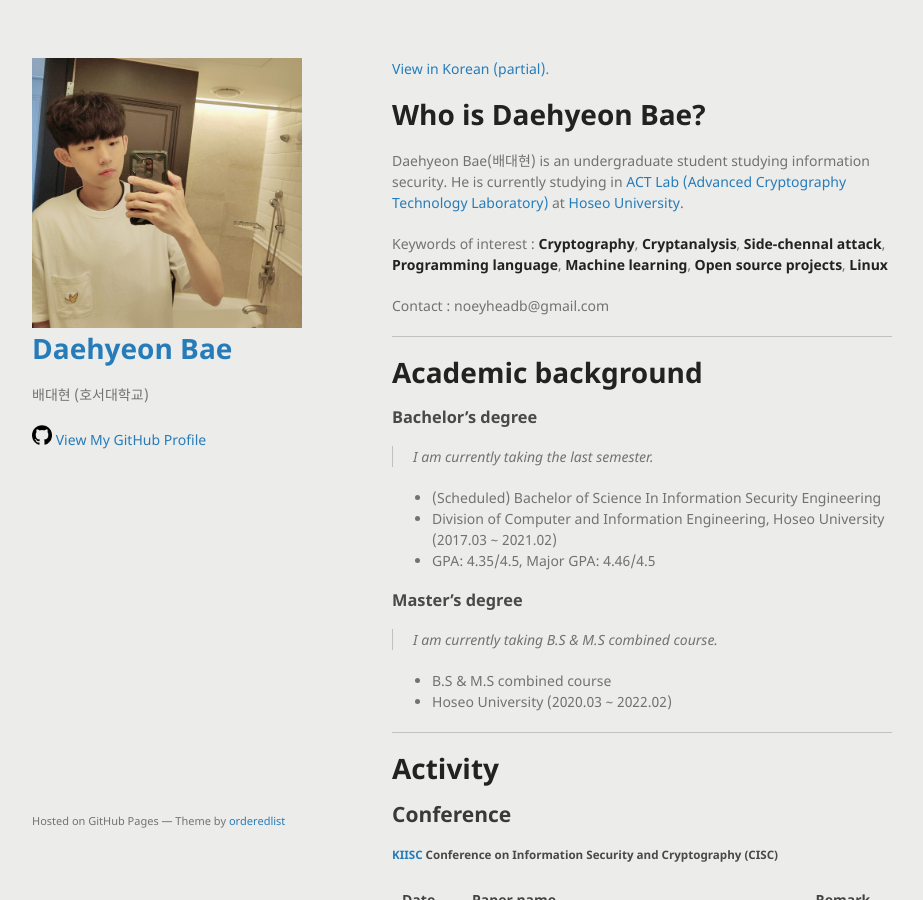
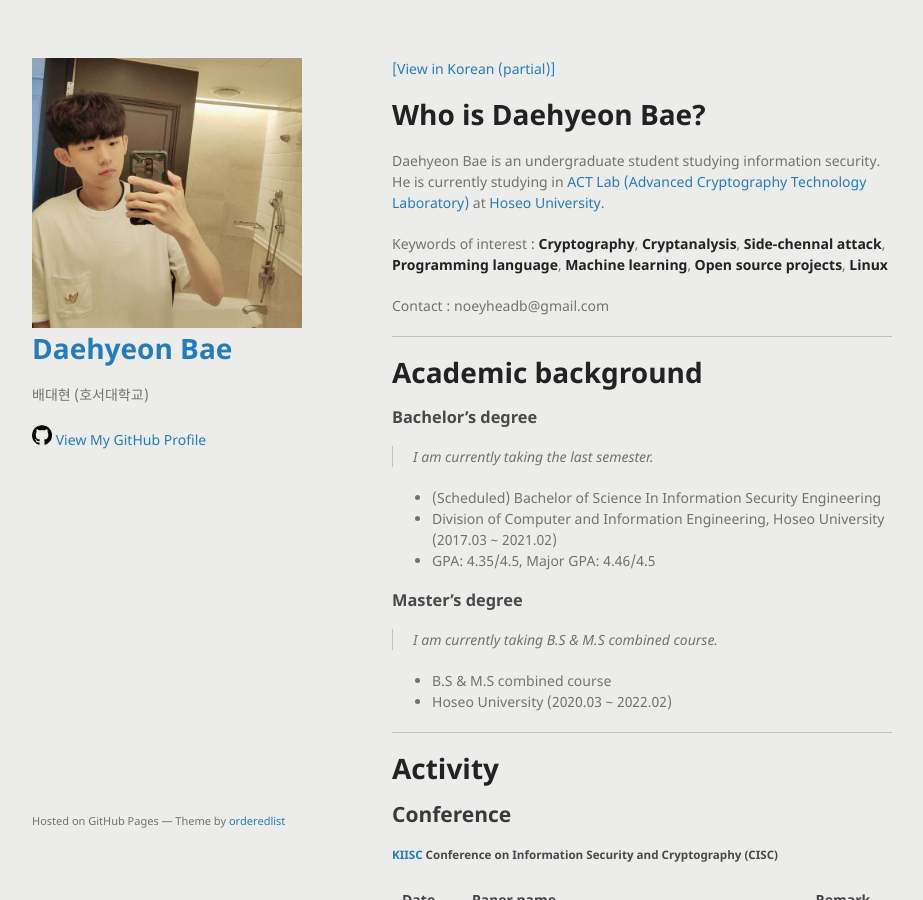
Before and after one commit to noeyheadb/noeyheadb.github.io, a Jekyll site: the page built from index.md, in a window 1280 px wide and 900 px high. Shown: the whole window, without its empty margins (178-1101 px from the left). Built offline with Jekyll 4.4.1, drawn with Linux system fonts in a browser that asks for light colours; some of the changed text lies outside the part shown.

Commit message:
⚡️ Update contents

```diff
--- a/index.md
+++ b/index.md
@@ -2,11 +2,11 @@
 layout: default
 ---
 
-[View in Korean (partial)](./kor.html).
+[[View in Korean (partial)]](./kor.html)
 
 # Who is Daehyeon Bae?
 
-Daehyeon Bae(배대현) is an undergraduate student studying information security. He is currently studying in [ACT Lab (Advanced Cryptography Technology Laboratory)](https://act.hoseo.ac.kr) at [Hoseo University](https://www.hoseo.ac.kr/).
+Daehyeon Bae is an undergraduate student studying information security. He is currently studying in [ACT Lab (Advanced Cryptography Technology Laboratory)](https://act.hoseo.ac.kr) at [Hoseo University](https://www.hoseo.ac.kr/).
 
 Keywords of interest : **Cryptography**, **Cryptanalysis**, **Side-chennal attack**, **Programming language**, **Machine learning**, **Open source projects**, **Linux**
 
```
Also changed, not shown: other parts of index.md (+2 -2 lines), kor.md (+4 -4 lines).
